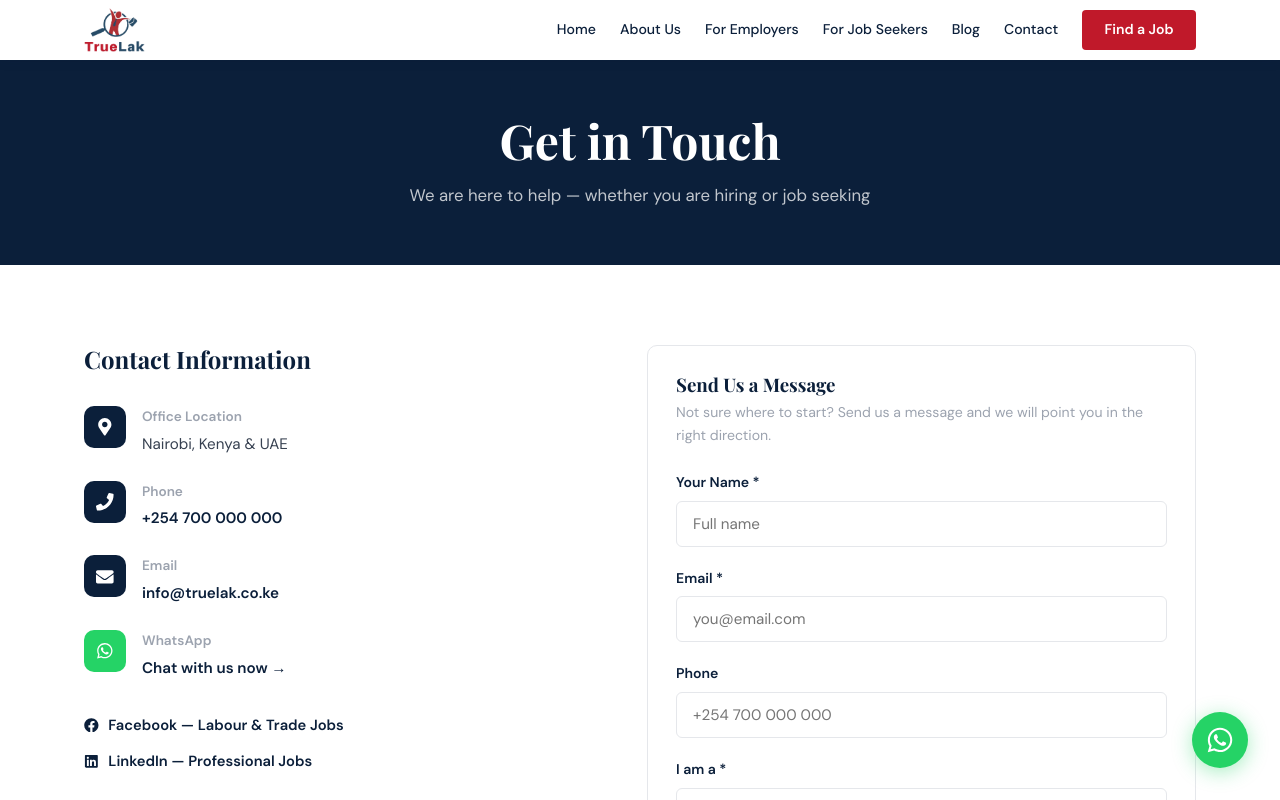
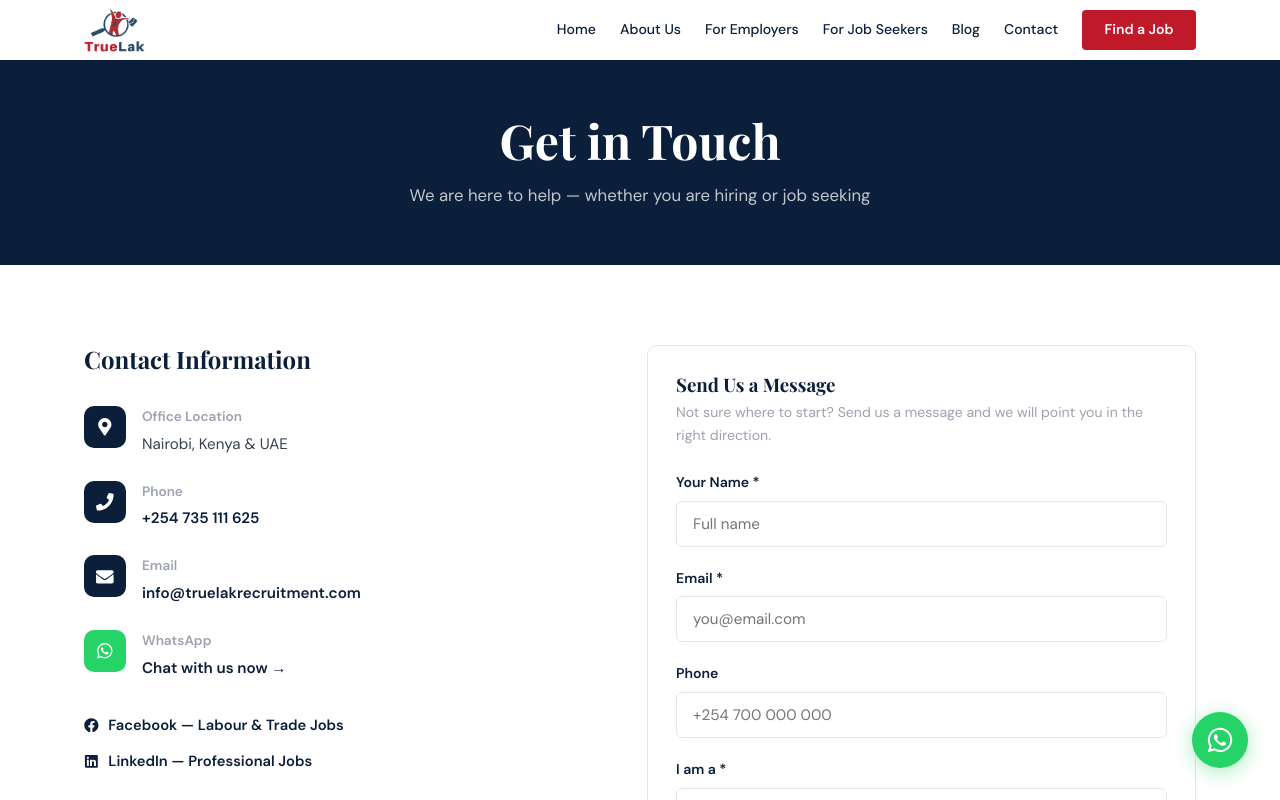
Before and after one commit to mutula-creator/truelak-website, a Next.js app: page /contact in a window 1280 px wide. Shown: the top 800 px of the page. Built offline with nearby package versions, Linux system fonts and the light colour scheme; grey boxes are pictures that could not be loaded.

Commit message:
Update contact page - remove map, update phone and email

```diff
--- a/app/contact/page.js
+++ b/app/contact/page.js
@@ -1,27 +1,45 @@
 import { FaPhone, FaEnvelope, FaMapMarkerAlt, FaFacebook, FaLinkedin, FaWhatsapp } from 'react-icons/fa';
 import ContactForm from './ContactForm';
 import styles from './page.module.css';
+
 export const metadata = { title: 'Contact Us | TrueLak Recruitment Agency' };
+
 export default function ContactPage() {
-  const waNumber = process.env.NEXT_PUBLIC_WHATSAPP_NUMBER || '254700000000';
-  return (<>
-    <div className="page-hero"><div className="container"><h1>Get in Touch</h1><p>We are here to help — whether you are hiring or job seeking</p></div></div>
-    <section className="section"><div className="container"><div className={styles.layout}>
+  const waNumber = process.env.NEXT_PUBLIC_WHATSAPP_NUMBER || '254735111625';
+  return (
+    <>
+      <div className="page-hero">
+        <div className="container">
+          <h1>Get in Touch</h1>
+          <p>We are here to help — whether you are hiring or job seeking</p>
+        </div>
+      </div>
+      <section className="section">
+        <div className="container">
+          <div className={styles.layout}>
             <div>
               <h2 style={{marginBottom:'2rem'}}>Contact Information</h2>
               <div className={styles.infoList}>
-          <div className={styles.infoItem}><span className={styles.icon}><FaMapMarkerAlt /></span><div><strong>Office Location</strong><p>Nairobi, Kenya &amp; UAE</p></div></div>
-          <div className={styles.infoItem}><span className={styles.icon}><FaPhone /></span><div><strong>Phone</strong><p><a href="tel:+254700000000">+254 700 000 000</a></p></div></div>
-          <div className={styles.infoItem}><span className={styles.icon}><FaEnvelope /></span><div><strong>Email</strong><p><a href="mailto:info@truelak.co.ke">info@truelak.co.ke</a></p></div></div>
-          <div className={styles.infoItem}><span className={`${styles.icon} ${styles.waIcon}`}><FaWhatsapp /></span><div><strong>WhatsApp</strong><p><a href={`https://wa.me/${waNumber}`} target="_blank" rel="noreferrer">Chat with us now →</a></p></div></div>
+                <div className={styles.infoItem}>
+                  <span className={styles.icon}><FaMapMarkerAlt /></span>
+                  <div><strong>Office Location</strong><p>Nairobi, Kenya &amp; UAE</p></div>
+                </div>
+                <div className={styles.infoItem}>
+                  <span className={styles.icon}><FaPhone /></span>
+                  <div><strong>Phone</strong><p><a href="tel:+254735111625">+254 735 111 625</a></p></div>
+                </div>
+                <div className={styles.infoItem}>
+                  <span className={styles.icon}><FaEnvelope /></span>
+                  <div><strong>Email</strong><p><a href="mailto:info@truelakrecruitment.com">info@truelakrecruitment.com</a></p></div>
+                </div>
+                <div className={styles.infoItem}>
+                  <span className={`${styles.icon} ${styles.waIcon}`}><FaWhatsapp /></span>
+                  <div><strong>WhatsApp</strong><p><a href={`https://wa.me/${waNumber}`} target="_blank" rel="noreferrer">Chat with us now →</a></p></div>
+                </div>
               </div>
               <div className={styles.socials}>
                 <a href="https://www.facebook.com/p/TrueLak-Recruitment-Agency-100075816026848" target="_blank" rel="noreferrer"><FaFacebook /> Facebook — Labour &amp; Trade Jobs</a>
                 <a href="https://linkedin.com/company/truelak-recruitment-agency" target="_blank" rel="noreferrer"><FaLinkedin /> LinkedIn — Professional Jobs</a>
-        </div>
-        <div className={styles.mapBox}>
-          <iframe src="https://www.google.com/maps/embed?pb=!1m18!1m12!1m3!1d255281.19036361946!2d36.707524!3d-1.303209!2m3!1f0!2f0!3f0!3m2!1i1024!2i768!4f13.1!3m3!1m2!1s0x182f1172d84d49a7%3A0xf7cf0254b297924c!2sNairobi%2C%20Kenya!5e0!3m2!1sen!2ske!4v1700000000000"
-            width="100%" height="240" style={{border:0,borderRadius:8}} allowFullScreen loading="lazy" title="TrueLak Location" />
               </div>
             </div>
             <div className="card">
@@ -29,6 +47,9 @@ export default function ContactPage() {
               <p style={{color:'var(--grey-light)',fontSize:'0.88rem',marginBottom:'1.5rem'}}>Not sure where to start? Send us a message and we will point you in the right direction.</p>
               <ContactForm />
             </div>
-    </div></div></section>
-  </>);
+          </div>
+        </div>
+      </section>
+    </>
+  );
 }
```
Lines whose indentation alone changed are shown as unchanged.
